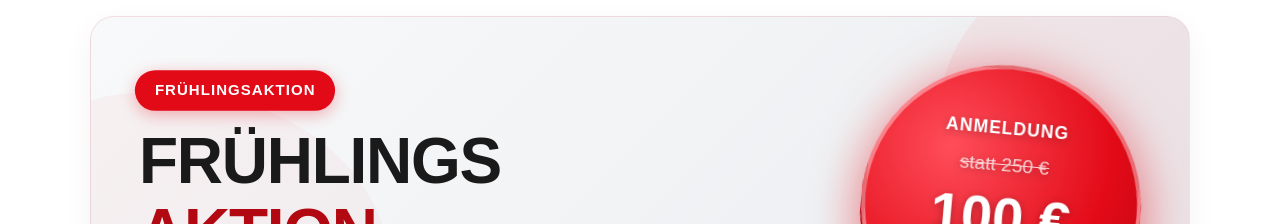
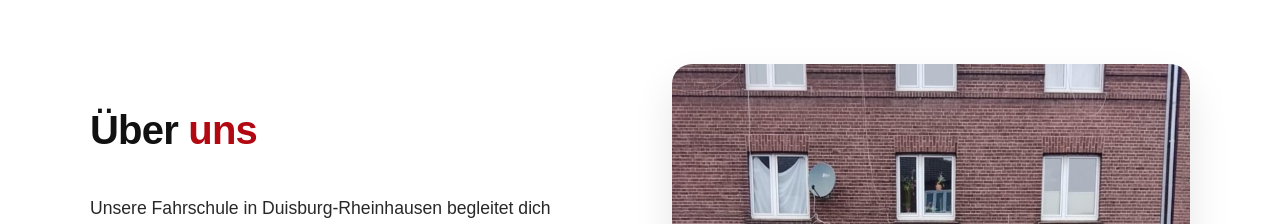
Before and after one commit to WooZoZooW/Sedat, a Next.js app: page / in a window 1280 px wide. Shown: the part 576-800 px from the top of the page. Built offline with nearby package versions, Linux system fonts and the light colour scheme.

Commit message:
Remove promotional banner from home page

```diff
--- a/src/app/page.tsx
+++ b/src/app/page.tsx
@@ -2,7 +2,6 @@
 
 import Navbar from '../components/Navbar';
 import Hero from '../components/Hero';
-import Promotion from '../components/Promotion';
 import About from '../components/About';
 import LicenseClasses from '../components/LicenseClasses';
 import Theory from '../components/Theory';
@@ -18,7 +17,6 @@ export default function Home() {
         <main className={styles.main}>
             <Navbar />
             <Hero />
-            <Promotion />
             <About />
             <Pricing />
             <LicenseClasses />
```
